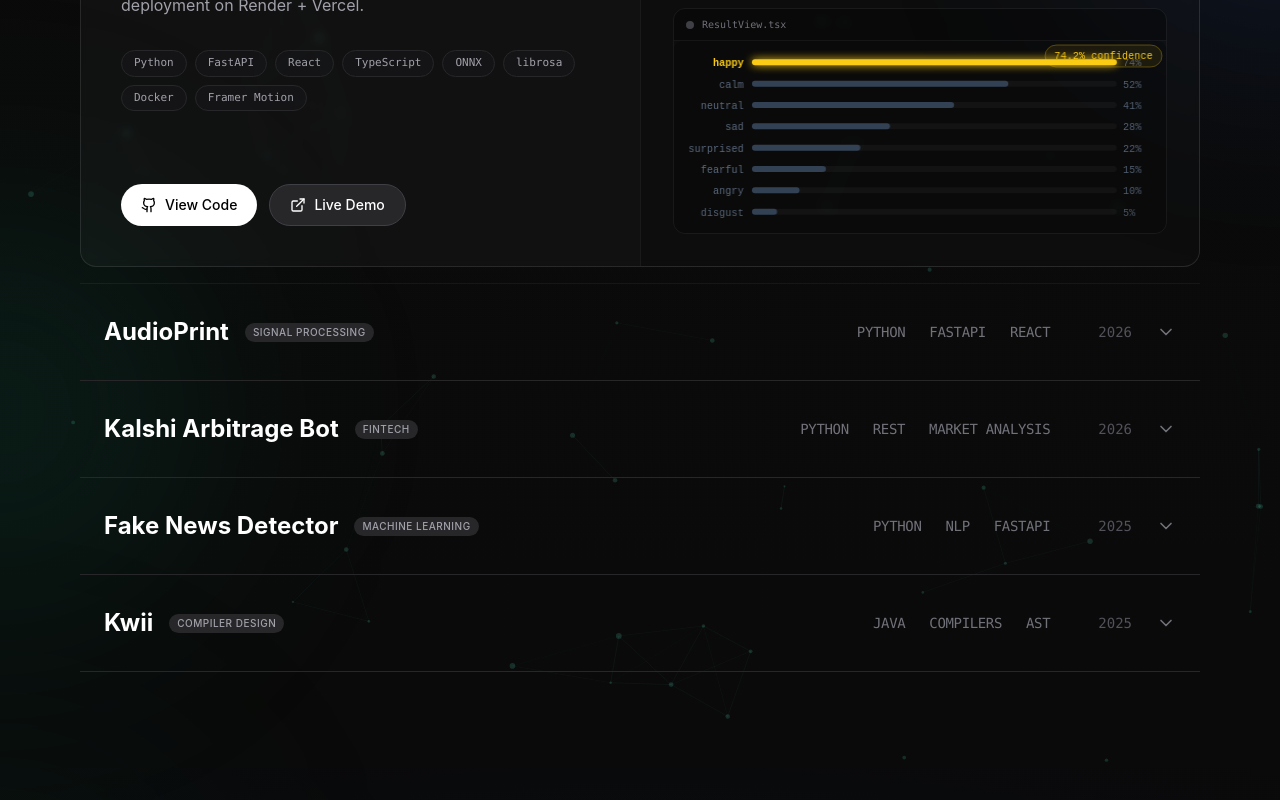
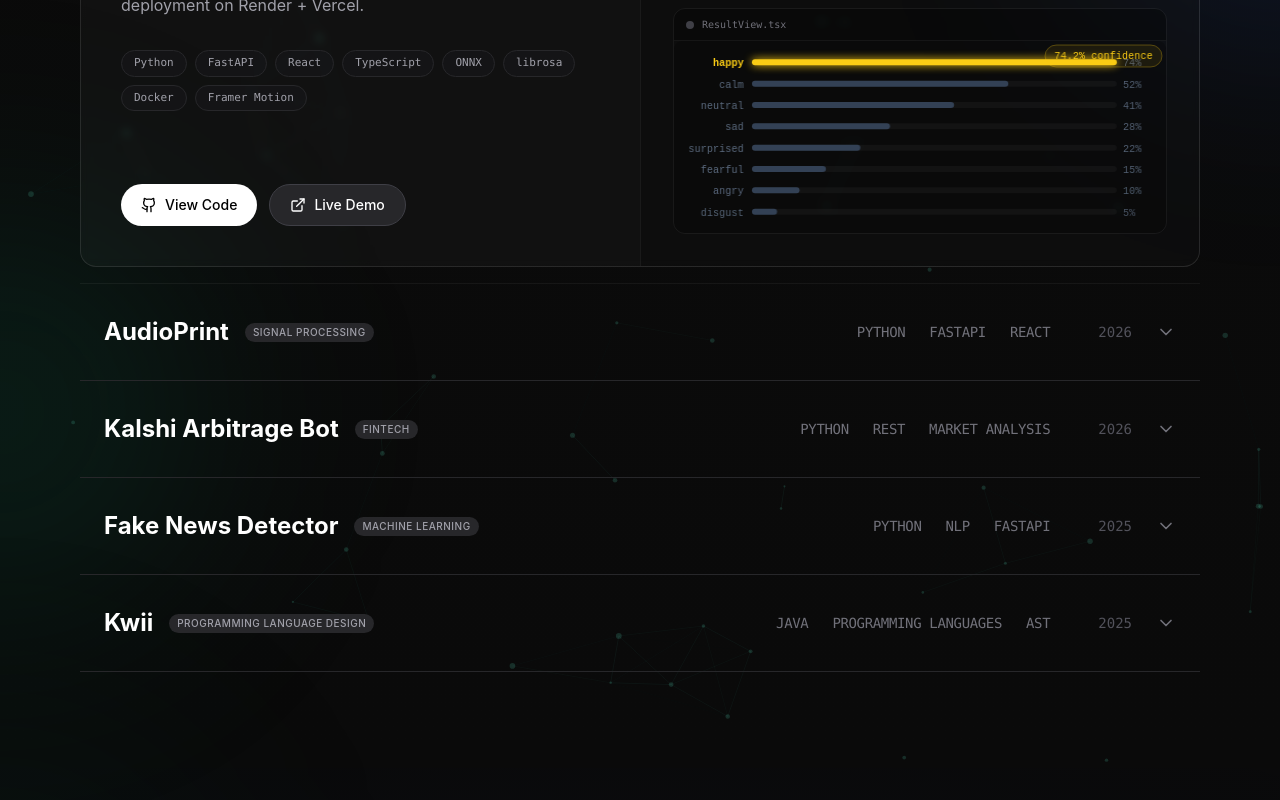
Before and after one commit to daxhielp/daxhielp.github.io, a React (Vite) app: page / in a window 1280 px wide. Shown: the part 1748-2548 px from the top of the page. Built offline with nearby package versions, Linux system fonts and the light colour scheme.

Commit message:
update resume and project accuracy

```diff
--- a/src/sections/Experience.jsx
+++ b/src/sections/Experience.jsx
@@ -7,7 +7,7 @@ const experiences = [
   {
     role: "Freelance Developer",
     period: "2026 - Present",
-    description: "Develop full stack applications, integrating third party tools such as Apps Script, Excel, etc, bringing platforms to production with Vercel + Render and using Tailwind CSS and Framer Motion",
+    description: "Develop full stack applications, integrating third party tools such as Apps Script, Excel, etc, bringing platforms to production with Vercel + Render and using Tailwind CSS and Framer Motion.",
   }
 ];
 
--- a/src/sections/SelectedWorks.jsx
+++ b/src/sections/SelectedWorks.jsx
@@ -19,7 +19,7 @@ const projects = [
     title: 'AudioPrint',
     type: 'Signal Processing',
     year: '2026',
-    description: 'A from-scratch Python implementation of the Shazam-style audio fingerprinting algorithm. Identifies songs from short audio clips using STFT spectrograms, spectral peak extraction, and combinatorial hash matching — with a speed-invariant mode that handles slowed/reverbed audio at 0.5x to 1.25x playback speed.',
+    description: 'A from-scratch Python implementation of the Shazam-style audio fingerprinting algorithm. Identifies songs from short audio clips using STFT spectrograms, spectral peak extraction, and combinatorial hash matching, with a speed-invariant mode that handles slowed/reverbed audio at 0.5x to 1.25x playback speed.',
     tech: ['Python', 'FastAPI', 'React', 'SQLite', 'NumPy', 'SciPy', 'Docker'],
     github: 'https://github.com/daxhielp/audioprint',
   },
@@ -42,10 +42,10 @@ const projects = [
   },
   {
     title: 'Kwii',
-    type: 'Compiler Design',
+    type: 'Programming Language Design',
     year: '2025',
     description: 'An interpreted programming language built from scratch on top of Java with a recursive descent parser, abstract syntax tree evaluator, and runtime environment.',
-    tech: ['Java', 'Compilers', 'AST', 'Data Structures'],
+    tech: ['Java', 'Programming Languages', 'AST', 'Data Structures'],
     github: 'https://github.com/daxhielp/kwii-main',
     link: null,
   },
```
Also changed, not shown: 1 other file (tests, documents, lock files or other folders).
